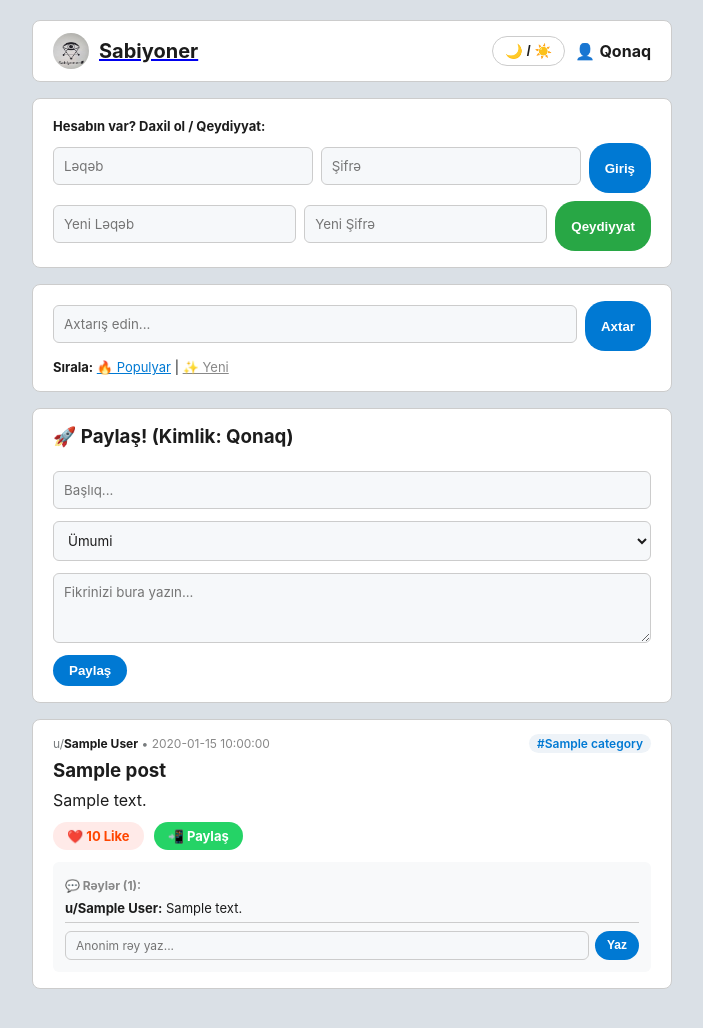
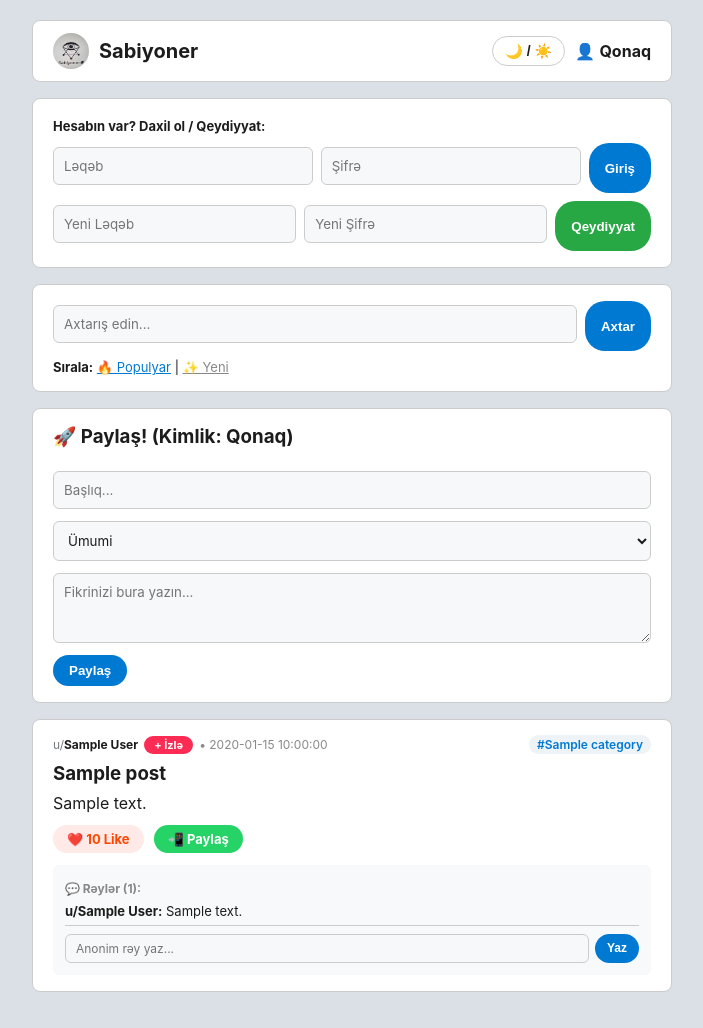
Before and after one commit to Sabiyoner/Sabiyoner, a Flask app: page / in a window 1280 px wide. Shown: the whole page, without its empty margins (288-991 px from the left). Before the commit the page ends 989 px from the top, so only its background shows below. Run offline with Flask 3, Linux system fonts and the light colour scheme; a database or web service that is not in the repository returns one stand-in record (values such as "Sample title"); some libraries are stand-ins or nearby versions.

Commit message:
Refactor HTML structure and styles

```diff
--- a/templates/index.html
+++ b/templates/index.html
@@ -11,9 +11,9 @@
         body { font-family: -apple-system, BlinkMacSystemFont, "Segoe UI", Roboto, sans-serif; background-color: var(--bg-color); color: var(--text-color); margin: 0; padding: 20px; transition: 0.3s; }
         .container { max-width: 640px; margin: auto; }
         .top-bar { display: flex; justify-content: space-between; align-items: center; background: var(--card-bg); padding: 12px 20px; border-radius: 8px; margin-bottom: 16px; border: 1px solid var(--border-color); }
-        .header { display: flex; align-items: center; gap: 10px; }
+        .header { display: flex; align-items: center; gap: 10px; text-decoration: none; }
         .logo-img { width: 36px; height: 36px; border-radius: 50%; }
-        .site-title { font-size: 20px; font-weight: 700; margin: 0; text-decoration: none; color: var(--text-color); }
+        .site-title { font-size: 20px; font-weight: 700; margin: 0; color: var(--text-color); }
         .auth-box, .filter-box, .form-box, .post-card { background: var(--card-bg); padding: 16px 20px; border-radius: 8px; margin-bottom: 16px; border: 1px solid var(--border-color); }
         .auth-form { display: flex; gap: 8px; margin-top: 8px; }
         input, textarea, select { width: 100%; padding: 10px; margin-top: 4px; margin-bottom: 8px; border: 1px solid var(--border-color); border-radius: 6px; box-sizing: border-box; background-color: var(--input-bg); color: var(--text-color); font-family: inherit; }
@@ -26,6 +26,8 @@
         .tag { background: #eef3f8; color: #0079d3; padding: 2px 8px; border-radius: 12px; font-weight: 600; }
         .author-badge { font-weight: 700; color: var(--text-color); text-decoration: none; }
         .author-badge:hover { text-decoration: underline; }
+        .btn-inline-follow { background: #fe2c55; color: white; border: none; padding: 2px 10px; border-radius: 12px; font-size: 11px; font-weight: bold; text-decoration: none; margin-left: 6px; display: inline-block; }
+        .btn-inline-unfollow { background: transparent; color: #888; border: 1px solid var(--border-color); padding: 2px 8px; border-radius: 12px; font-size: 11px; font-weight: bold; text-decoration: none; margin-left: 6px; display: inline-block; }
         .post-actions { display: flex; gap: 10px; align-items: center; margin-bottom: 12px; }
         .vote-btn { background-color: #ffeae8; color: #ff4500; text-decoration: none; padding: 6px 14px; border-radius: 20px; font-weight: 700; font-size: 13px; }
         .share-btn { background-color: #25D366; color: white; text-decoration: none; padding: 6px 14px; border-radius: 20px; font-weight: 700; font-size: 13px; }
@@ -102,8 +104,20 @@
     {% for post in posts %}
         <div class="post-card">
             <div class="post-meta">
-                <div>
-                    u/<a href="/user/{{ post.author }}" class="author-badge">{{ post.author }}</a> • <span style="color: #888;">{{ post.created_at }}</span>
+                <div style="display: flex; align-items: center;">
+                    u/<a href="/user/{{ post.author }}" class="author-badge">{{ post.author }}</a>
+
+                    {% if post.author != 'Qonaq' and post.author != current_user %}
+                        {% if current_user == 'Qonaq' %}
+                            <a href="#" onclick="alert('İzləmək üçün hesabınıza giriş edin!'); return false;" class="btn-inline-follow">+ İzlə</a>
+                        {% elif post.is_following %}
+                            <a href="/unfollow/{{ post.author }}" class="btn-inline-unfollow">✓ Takibdədir</a>
+                        {% else %}
+                            <a href="/follow/{{ post.author }}" class="btn-inline-follow">+ İzlə</a>
+                        {% endif %}
+                    {% endif %}
+
+                    <span style="color: #888; margin-left: 6px;">• {{ post.created_at }}</span>
                 </div>
                 <div>
                     <span class="tag">#{{ post.category }}</span>
```
